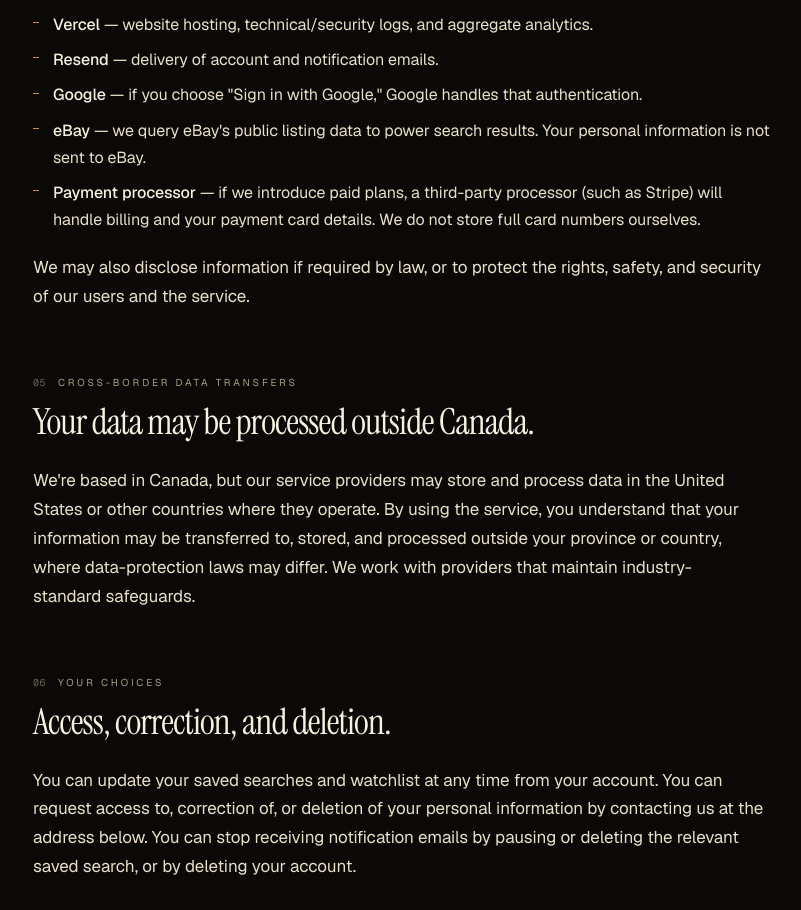
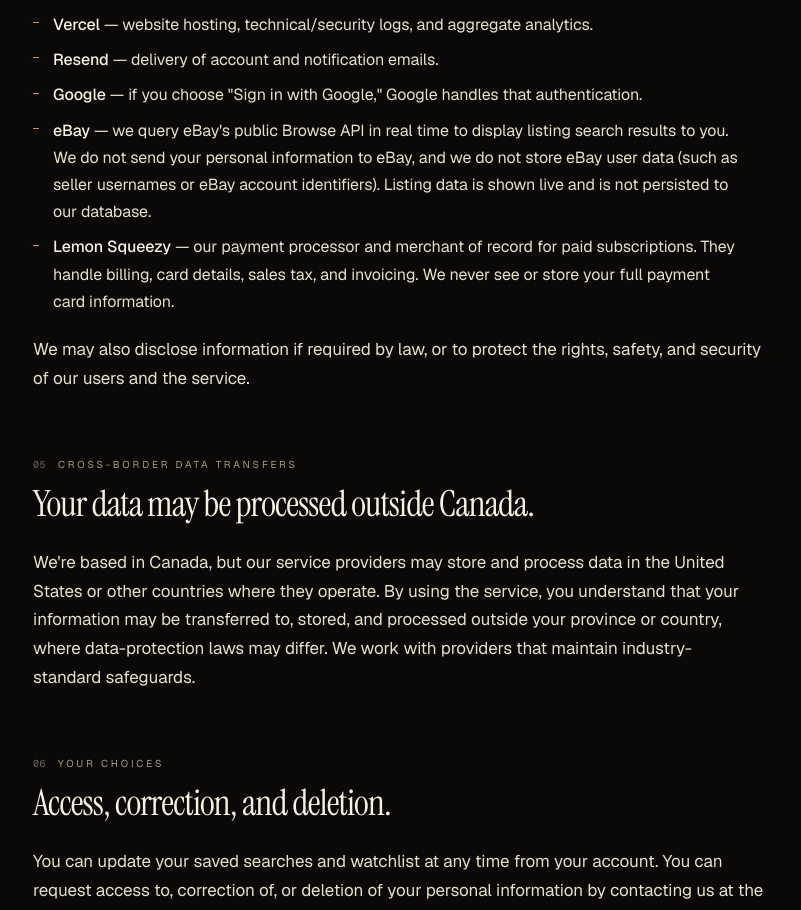
Before and after one commit to landoleavitt-pixel/collector-scanner, a Next.js app: page /privacy in a window 1280 px wide. Shown: the part 2304-3214 px from the top of the page, without its empty margins (237-1038 px from the left). Built offline with nearby package versions, Linux system fonts and the light colour scheme; no server answers.

Commit message:
Privacy Policy: specify Browse API + no eBay user data; replace Stripe placeholder with Lemon Squeezy

```diff
--- a/app/privacy/page.js
+++ b/app/privacy/page.js
@@ -92,8 +92,8 @@
           <li><strong>Vercel</strong> &mdash; website hosting, technical/security logs, and aggregate analytics.</li>
           <li><strong>Resend</strong> &mdash; delivery of account and notification emails.</li>
           <li><strong>Google</strong> &mdash; if you choose "Sign in with Google," Google handles that authentication.</li>
-          <li><strong>eBay</strong> &mdash; we query eBay's public listing data to power search results. Your personal information is not sent to eBay.</li>
-          <li><strong>Payment processor</strong> &mdash; if we introduce paid plans, a third-party processor (such as Stripe) will handle billing and your payment card details. We do not store full card numbers ourselves.</li>
+          <li><strong>eBay</strong> &mdash; we query eBay's public Browse API in real time to display listing search results to you. We do not send your personal information to eBay, and we do not store eBay user data (such as seller usernames or eBay account identifiers). Listing data is shown live and is not persisted to our database.</li>
+          <li><strong>Lemon Squeezy</strong> &mdash; our payment processor and merchant of record for paid subscriptions. They handle billing, card details, sales tax, and invoicing. We never see or store your full payment card information.</li>
         </ul>
         <p>
           We may also disclose information if required by law, or to protect the
```
